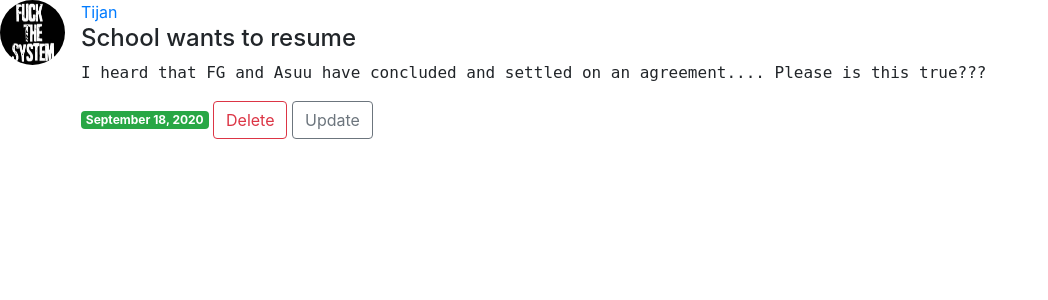
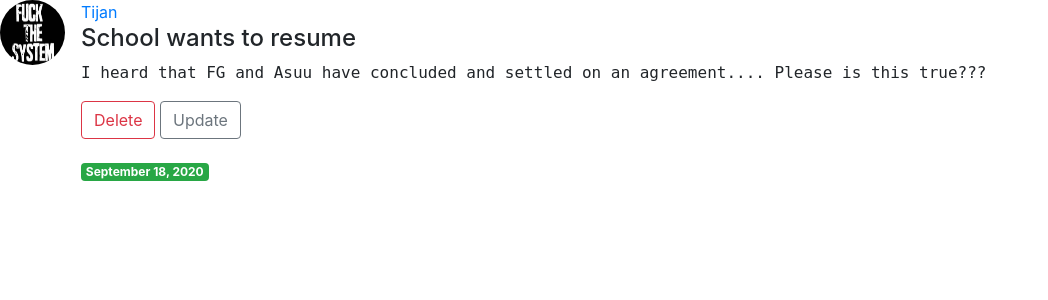
Before and after one commit to TijanAyo/Sugpress, a Django app: page /post/5/ in a window 1280 px wide. Shown: the part 56-356 px from the top of the page, without its empty margins (0-1048 px from the left). Run offline with Django 3.2, Linux system fonts and the light colour scheme; a user stored in the database is signed in; data comes from the database, SQL or seed files in the repository; both versions use the stored data as it was after the commit; some libraries are stand-ins or nearby versions.

Commit message:
Made the code cleaner and fixed some indentations

```diff
--- a/sug/templates/post_detail.html
+++ b/sug/templates/post_detail.html
@@ -11,11 +11,14 @@
             </div>
             <h4 class="article-title">{{ posts.title }}</h4>
             <p class="article-content" style="font-family: monospace;">{{ posts.content }}</p>
+            {% if object.author == user %}
+                <div>
+                    <a class="btn btn-outline-danger" href="{% url 'delete_post' posts.id %}">Delete</a>
+                    <a class="btn btn-outline-secondary" href="{% url 'update_post' posts.id %}">Update</a>
+                </div>
+            {% endif %}
+            <br />
             <span class="badge badge-success">{{posts.date_posted|date:"F j, Y"}}</span>
-            {% if object.author == user %}
-                <a class="btn btn-outline-danger" href="{% url 'delete_post' posts.id %}">Delete</a>
-                <a class="btn btn-outline-secondary" href="{% url 'update_post' posts.id %}">Update</a>
-            {% endif %}
         </div>
     </article>
 
```
Also changed, not shown: db.sqlite3.
